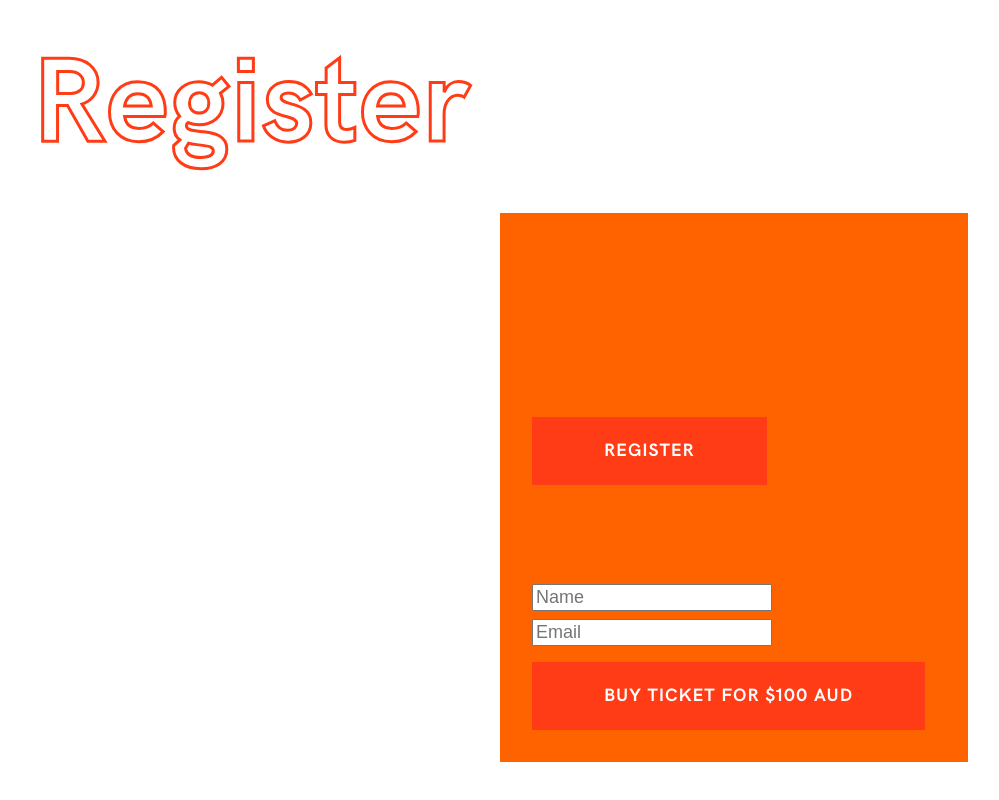
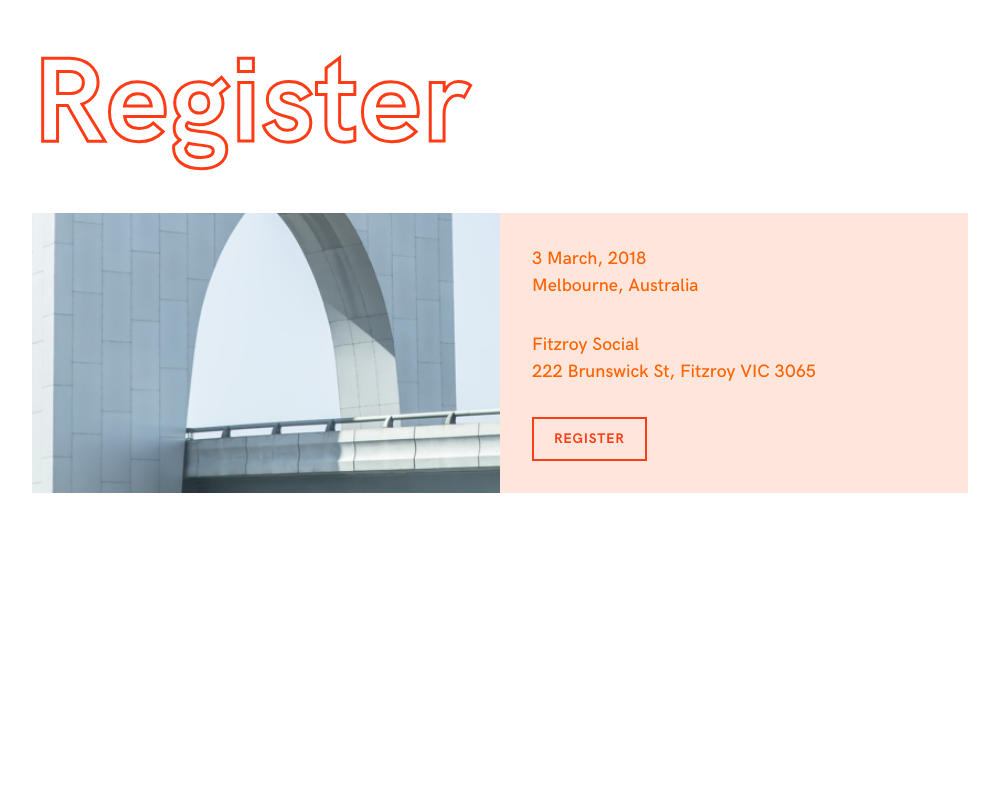
Before and after one commit to vandaadams/good-times, a plain HTML site: page index.html in a window 1280 px wide. Shown: the part 3090-3890 px from the top of the page, without its empty margins (140-1139 px from the left). After the commit the page ends 3647 px from the top, so only its background shows below. Drawn offline with Linux system fonts and the light colour scheme.

Commit message:
register section styling

```diff
--- /dev/null
+++ b/css/register.css
@@ -0,0 +1,69 @@
+.register-image {
+  background-image: url(../assets/images/location.jpg);
+  background-position: center bottom;
+}
+
+input {
+  border: none;
+  line-height: 1.5;
+  font-size: 16px;
+  height: 48px;
+  width: 100%;
+  padding: 0 12px;
+  outline: none;
+  color: #32325d;
+}
+
+input::placeholder {
+  color: #aab7c4;
+}
+
+.bg-orange {
+   background-color: #ffe6dd;
+}
+
+.register {
+  display: grid;
+  place-items: center;
+  overflow: hidden;
+}
+
+.front,
+.back {
+  grid-area: 1/1;
+}
+
+.front {
+  transition: transform 0.5s ease;
+}
+
+.front .slide-up {
+  transform: translateY(-100%);
+}
+
+button {
+  cursor: pointer;
+  outline: none;
+}
+
+.button {
+  display: inline-block;
+  background-color: var(--orange);
+  color: #fff;
+  text-transform: uppercase;
+  letter-spacing: 0.05em;
+  border: none;
+  padding: 24px 72px;
+  font-family: 'HK-Grotesk-Bold', sans-serif;
+}
+
+.button-small {
+  font-size: 14px;
+  padding: 12px 20px;
+}
+
+.button-outline {
+  background-color: transparent;
+  border: solid 2px var(--orange);
+  color: var(--orange);
+}
--- a/css/style.css
+++ b/css/style.css
@@ -33,17 +33,6 @@ a {
   -webkit-text-stroke-color: var(--orange);
   margin-bottom: 3rem;
   color: var(--orange);
-}
-
-.button {
-  display: inline-block;
-  background-color: var(--orange);
-  color: #ffffff;
-  text-transform: uppercase;
-  letter-spacing: 0.05em;
-  border: none;
-  padding: 24px 72px;
-  font-family: 'HK-Grotesk-Bold', sans-serif;
 }
 
 .container {
--- a/index.html
+++ b/index.html
@@ -17,6 +17,7 @@
     <link rel="stylesheet" href="css/fonts.css" type="text/css">
     <link rel="stylesheet" href="css/style.css" type="text/css">
     <link rel="stylesheet" href="css/header.css" type="text/css">
+    <link rel="stylesheet" href="css/register.css" type="text/css">
   </head>
   <body>
     <div class="min-vh-100 container pt4 pb5 flex flex-column justify-between mb5-ns">
```
